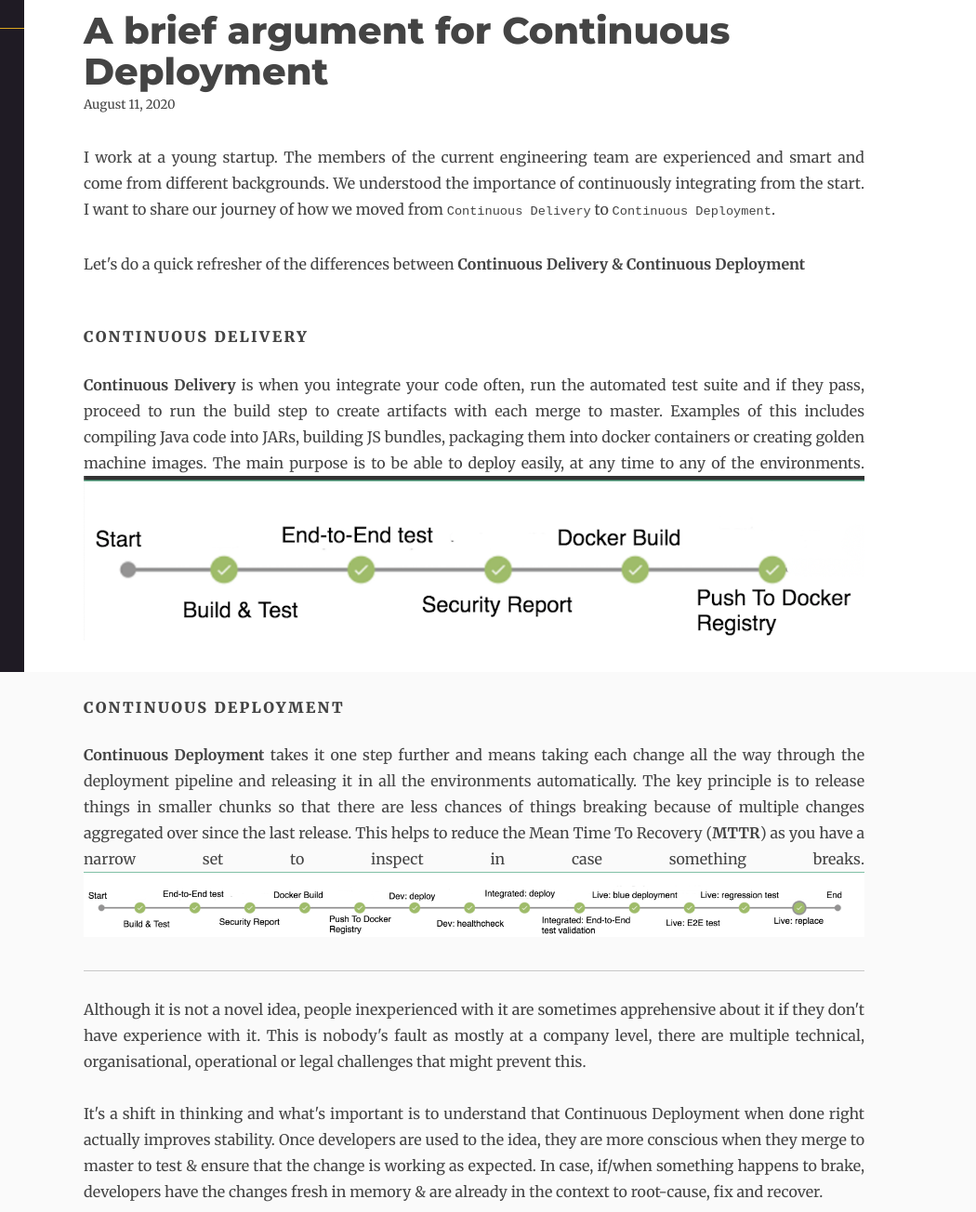
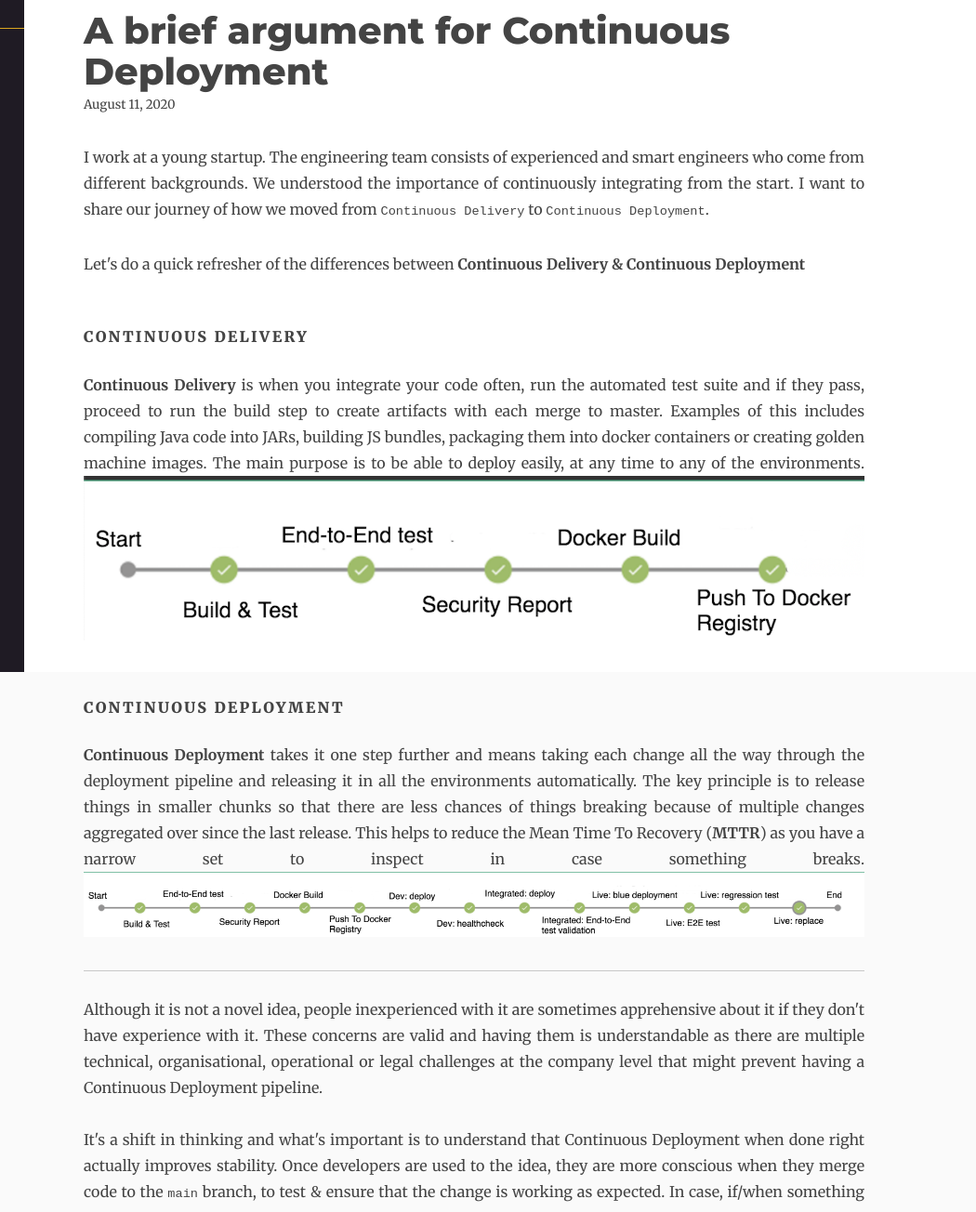
Before and after one commit to raj-saxena/blog-site, a Gatsby site: page /2020/A-brief-argument-for-continuous-deployment/ in a window 1280 px wide. Shown: the part 77-1381 px from the top of the page at 93% size, 230-1280 px from the left. Built offline with nearby package versions, Linux system fonts and the light colour scheme; Gatsby itself is replaced by a stand-in of ours; some packages are replaced by stand-ins of ours.

Commit message:
Fix language

```diff
--- a/content/blog/2020/A-brief-argument-for-continuous-deployment/index.md
+++ b/content/blog/2020/A-brief-argument-for-continuous-deployment/index.md
@@ -5,7 +5,7 @@ description: "Moving from Continuous Delivery to Continuous Deployment."
 featured: './c_delivery.png'
 ---
 
-I work at a young startup. The members of the current engineering team are experienced and smart and come from different backgrounds. We understood the importance of continuously integrating from the start. I want to share our journey of how we moved from `Continuous Delivery` to `Continuous Deployment`.
+I work at a young startup. The engineering team consists of experienced and smart engineers who come from different backgrounds. We understood the importance of continuously integrating from the start. I want to share our journey of how we moved from `Continuous Delivery` to `Continuous Deployment`.
 
 Let's do a quick refresher of the differences between **Continuous Delivery & Continuous Deployment**
 
@@ -17,10 +17,10 @@ Let's do a quick refresher of the differences between **Continuous Delivery & Co
 **Continuous Deployment** takes it one step further and means taking each change all the way through the deployment pipeline and releasing it in all the environments automatically. The key principle is to release things in smaller chunks so that there are less chances of things breaking because of multiple changes aggregated over since the last release. This helps to reduce the Mean Time To Recovery (**MTTR**) as you have a narrow set to inspect in case something breaks.
 ![](./c_deployment.png)
 ____
-Although it is not a novel idea, people inexperienced with it are sometimes apprehensive about it if they don't have experience with it. This is nobody's fault as mostly at a company level, there are multiple technical, organisational, operational or legal challenges that might prevent this.
+Although it is not a novel idea, people inexperienced with it are sometimes apprehensive about it if they don't have experience with it. These concerns are valid and having them is understandable as there are multiple technical, organisational, operational or legal challenges at the company level that might prevent having a Continuous Deployment pipeline.
 
 
-It's a shift in thinking and what's important is to understand that Continuous Deployment when done right actually improves stability. Once developers are used to the idea, they are more conscious when they merge to master to test & ensure that the change is working as expected. In case, if/when something happens to brake, developers have the changes fresh in memory & are already in the context to root-cause, fix and recover.
+It's a shift in thinking and what's important is to understand that Continuous Deployment when done right actually improves stability. Once developers are used to the idea, they are more conscious when they merge code to the `main` branch, to test & ensure that the change is working as expected. In case, if/when something happens to brake, developers have the changes fresh in memory & are already in the context to root-cause, fix and recover.
 
 A Continuous Deployment pipeline ensures that the latest changes are always deployed & keeps the different environments always in sync. It also avoids having to chase and remind people to deploy the latest versions.
 
```
